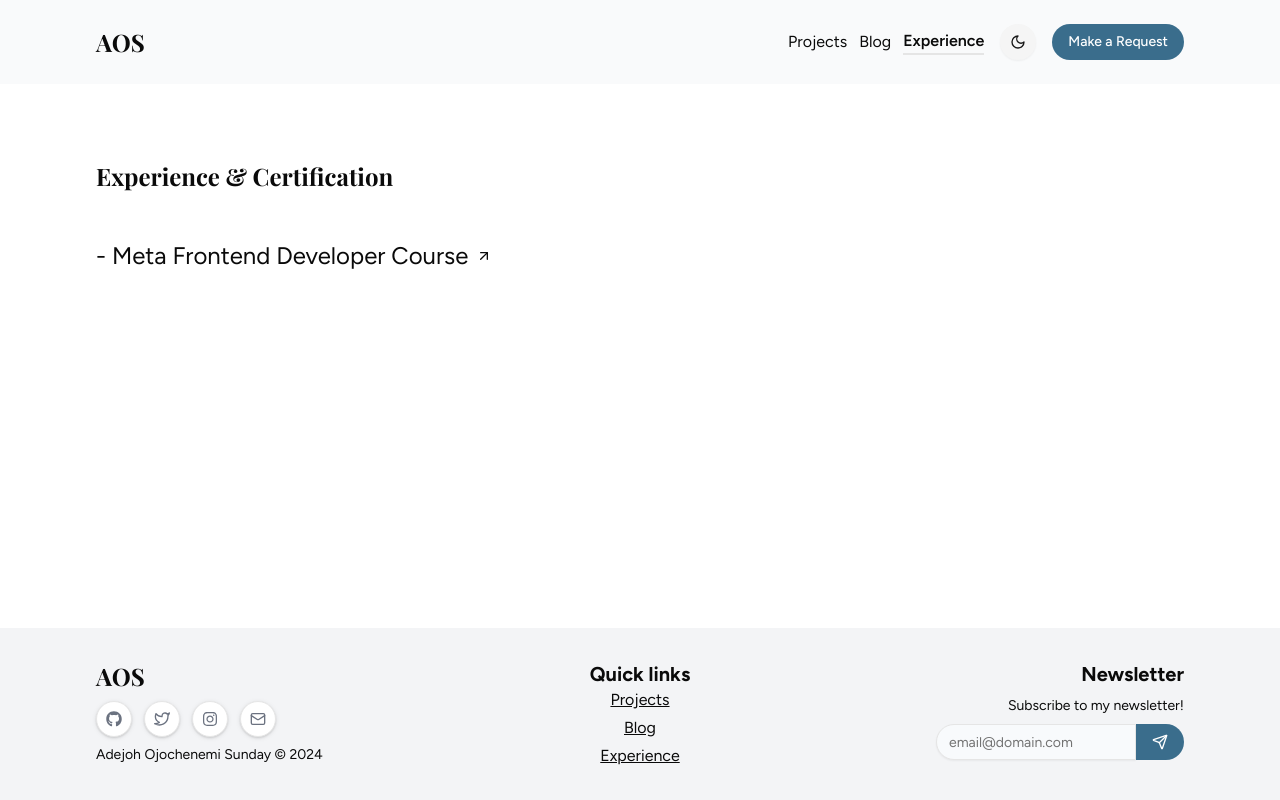
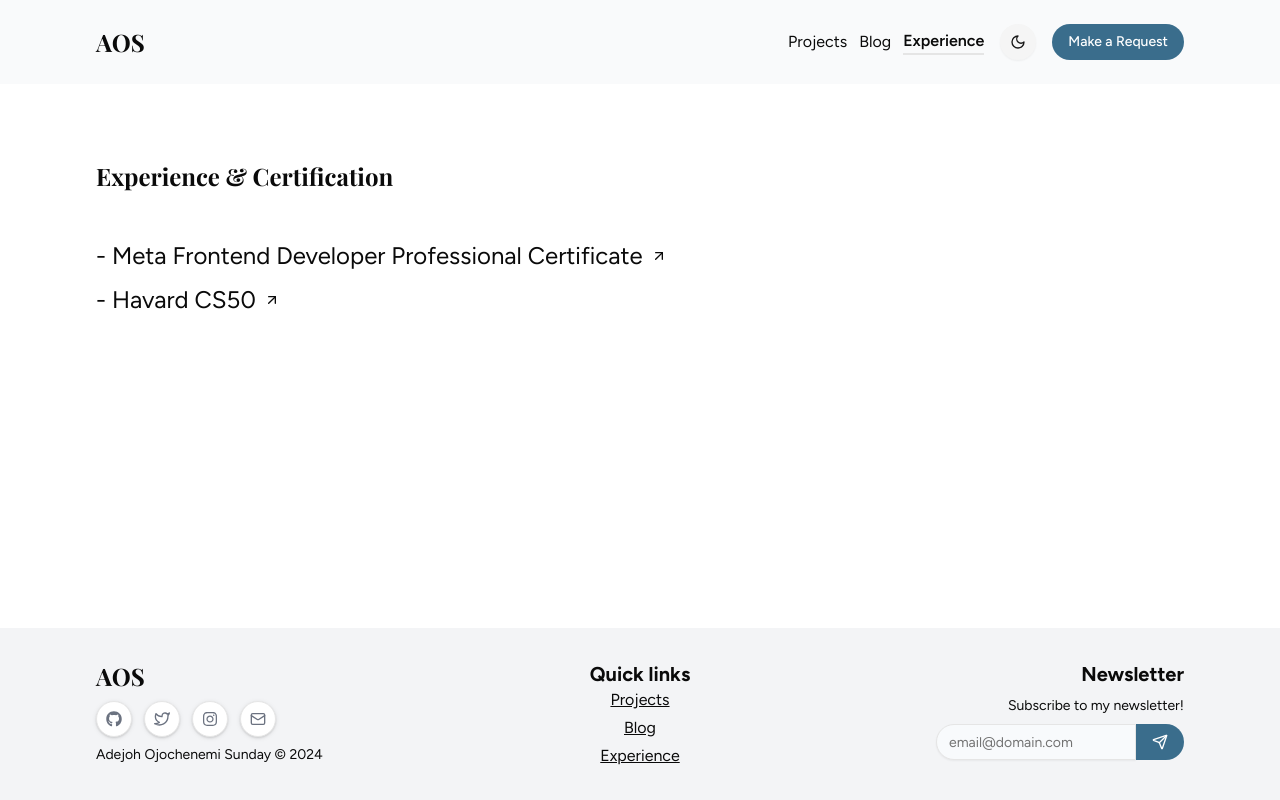
Before and after one commit to AdejohOS/portfolio, a Next.js app: page /experience in a window 1280 px wide. Built offline with nearby package versions, Linux system fonts and the light colour scheme; no server answers; a web font is replaced by a local one.

Commit message:
experience

```diff
--- a/src/app/experience/page.tsx
+++ b/src/app/experience/page.tsx
@@ -17,9 +17,16 @@ const Page = () => {
           Experience & Certification
         </h1>
         <div>
-          <ul>
+          <ul className='space-y-3'>
             <li className='flex items-center gap-2'>
-              <p>- Meta Frontend Developer Course </p>
+              <p>- Meta Frontend Developer Professional Certificate </p>
+
+              <Link href='/' className=''>
+                <ArrowUpRight className='size-4' />
+              </Link>
+            </li>
+            <li className='flex items-center gap-2'>
+              <p>- Havard CS50 </p>
 
               <Link href='/' className=''>
                 <ArrowUpRight className='size-4' />
```
